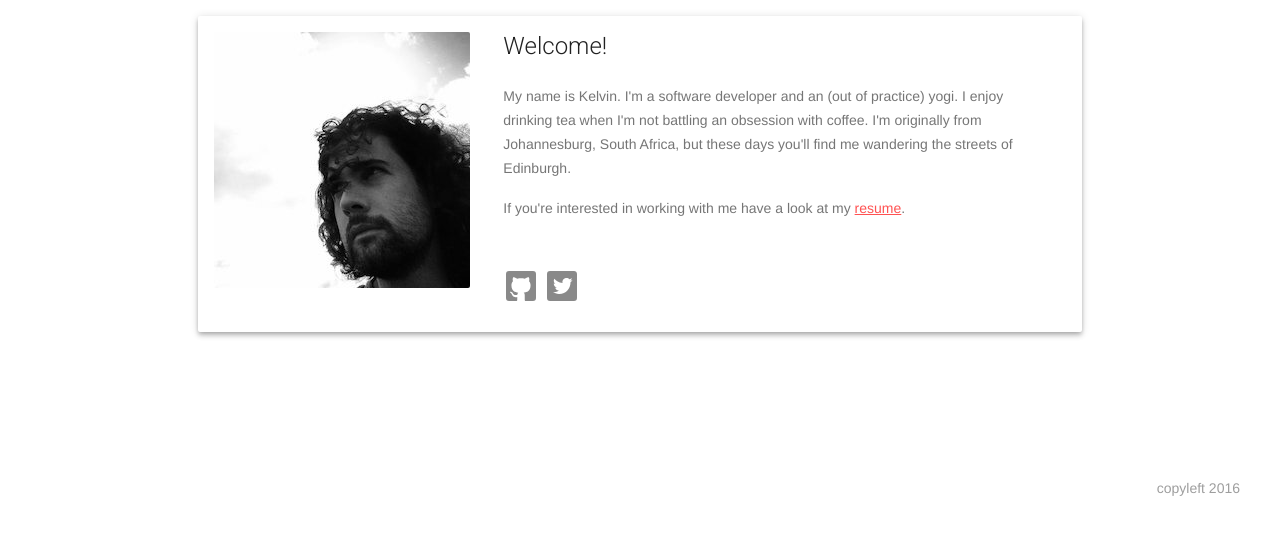
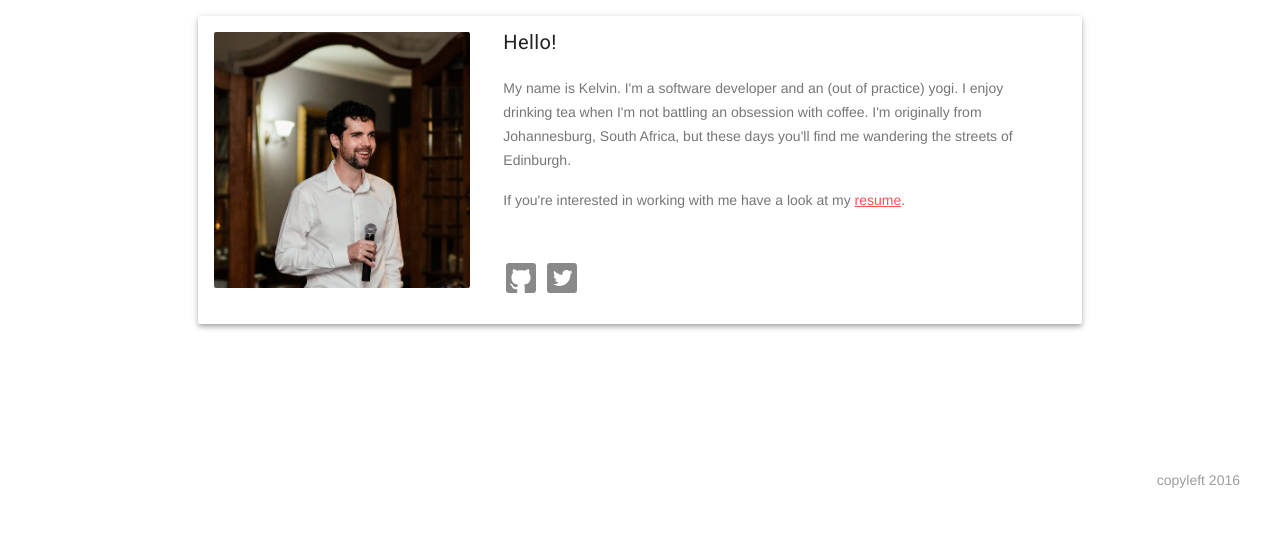
Before and after one commit to oneKelvinSmith/website, a plain HTML site: page static/index.html in a window 1280 px wide. Drawn offline with nearby package versions, Linux system fonts and the light colour scheme; a script that the page names is missing.

Commit message:
Change picture and title

```diff
--- a/static/index.html
+++ b/static/index.html
@@ -19,10 +19,10 @@
         <div class="mdl-grid max-width">
           <div class="mdl-grid mdl-cell mdl-cell--12-col mdl-card mdl-shadow--4dp">
             <div class="mdl-card__media mdl-card__media--white-background mdl-cell mdl-cell--4-col">
-              <img id="my-picture" alt="me" src="images/me_medium.jpg"/>
+              <img id="my-picture" alt="me" src="images/me_speeching.jpg"/>
             </div>
             <div class="mdl-cell mdl-cell--8-col">
-              <h2 class="mdl-card__title-text">Welcome!</h2>
+              <h2 class="mdl-layout__title mdl-card__title-text">Hello!</h2>
 
               <div class="mdl-card__supporting-text mdl-cell mdl-cell--12-col no-left-padding">
                 <p>My name is Kelvin. I'm a software developer and an (out of practice) yogi. I enjoy drinking tea when I'm not battling an obsession with coffee. I'm originally from Johannesburg, South Africa, but these days you'll find me wandering the streets of Edinburgh.</p>
```
Also changed, not shown: static/images/me_medium.jpg (deleted), static/images/me_speeching.jpg (added).
